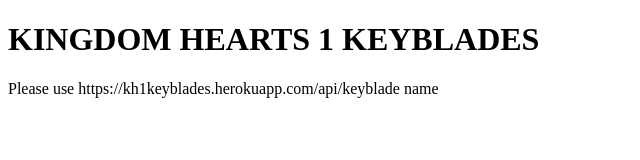
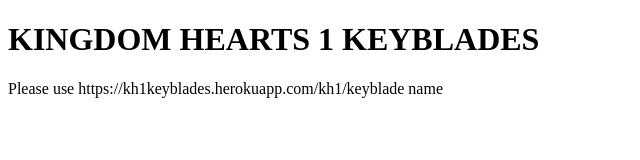
Before and after one commit to Negative-XP/KH1Keyblades, a website: page index.html in a window 1280 px wide. Shown: the full height of the page, 0-640 px from the left. Drawn offline with Linux system fonts and the light colour scheme.

Commit message:
updated
dumb fix

```diff
--- a/index.html
+++ b/index.html
@@ -6,7 +6,7 @@
   </head>
   <body>
     <H1> KINGDOM HEARTS 1 KEYBLADES</H1>
-    <span> Please use https://kh1keyblades.herokuapp.com/api/keyblade name  </span>
+    <span> Please use https://kh1keyblades.herokuapp.com/kh1/keyblade name  </span>
 
 <script src="js/main.js">
 
```
